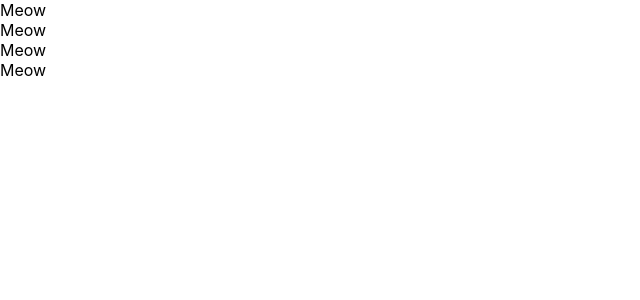
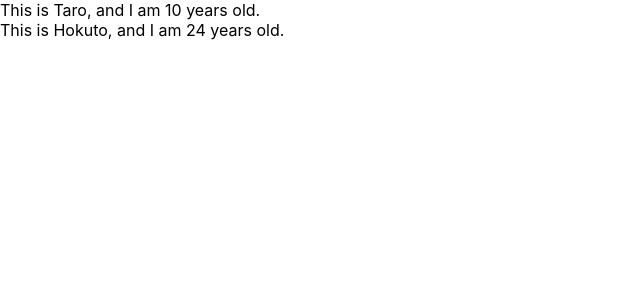
Before and after one commit to hokton-bd/udemy-react, a React (Create React App) app: page / in a window 1280 px wide. Shown: the top 300 px of the page, without its empty margins (0-640 px from the left). Built offline with nearby package versions, Linux system fonts and the light colour scheme.

Commit message:
learn props

```diff
--- a/src/App.js
+++ b/src/App.js
@@ -1,18 +1,34 @@
 import { render } from "@testing-library/react";
 
 function App() {
+  const profiles = [
+
+    {
+      name: "Taro",
+      age: 10
+    },
+
+    {
+      name: "Hokuto",
+      age: 24
+    },
+
+  ]
   return (
+
     <div>
-      <Meow />
-      <Meow />
-      <Meow />
-      <Meow />
-    </div>
-  );
+        {
+          profiles.map((profile, index) => {
+            return <User name={profile.name} age={profile.age} key={index} />
+          })
+        }
+      </div>
+    );
+
 }
 
-const Meow = () => {
-     return <div>Meow</div>
+const User = (props) => {
+     return <div>This is {props.name}, and I am {props.age} years old.</div>
 
 }
 
```
